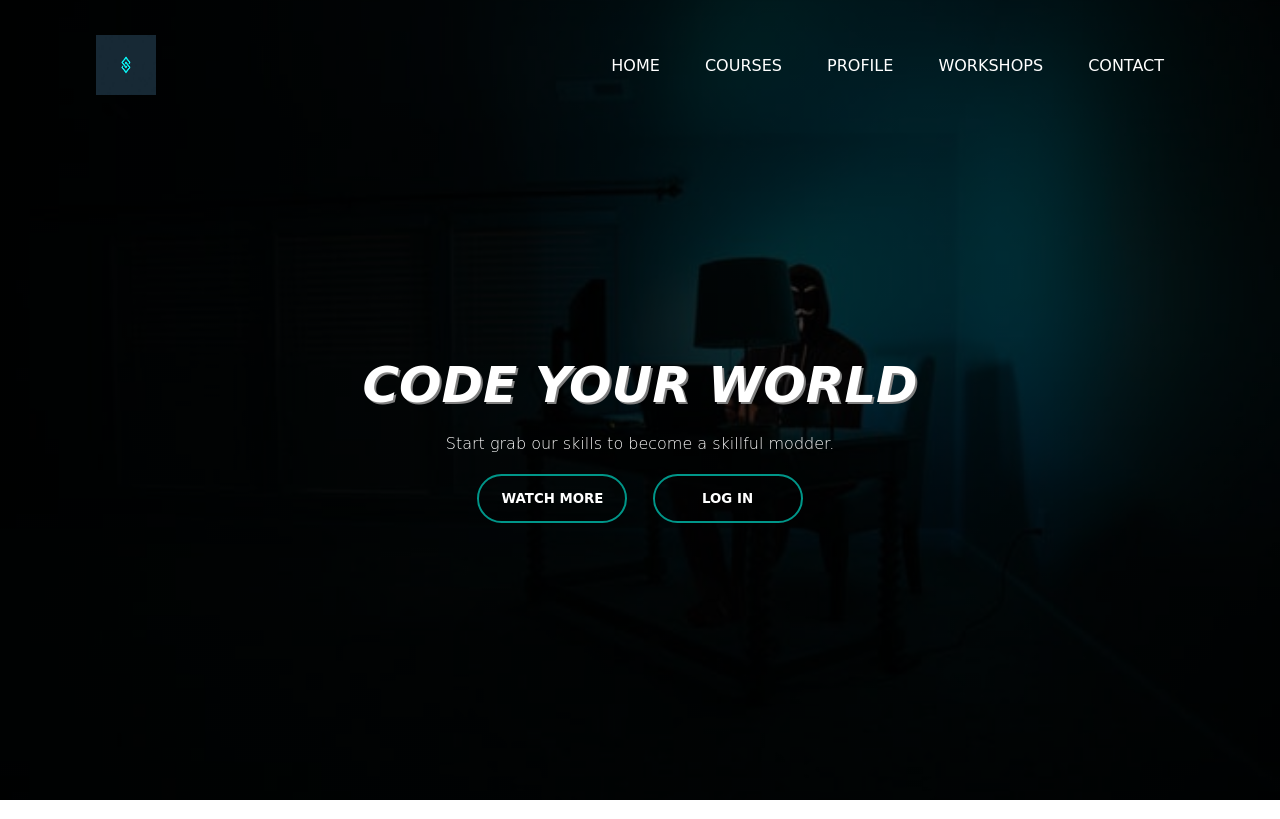
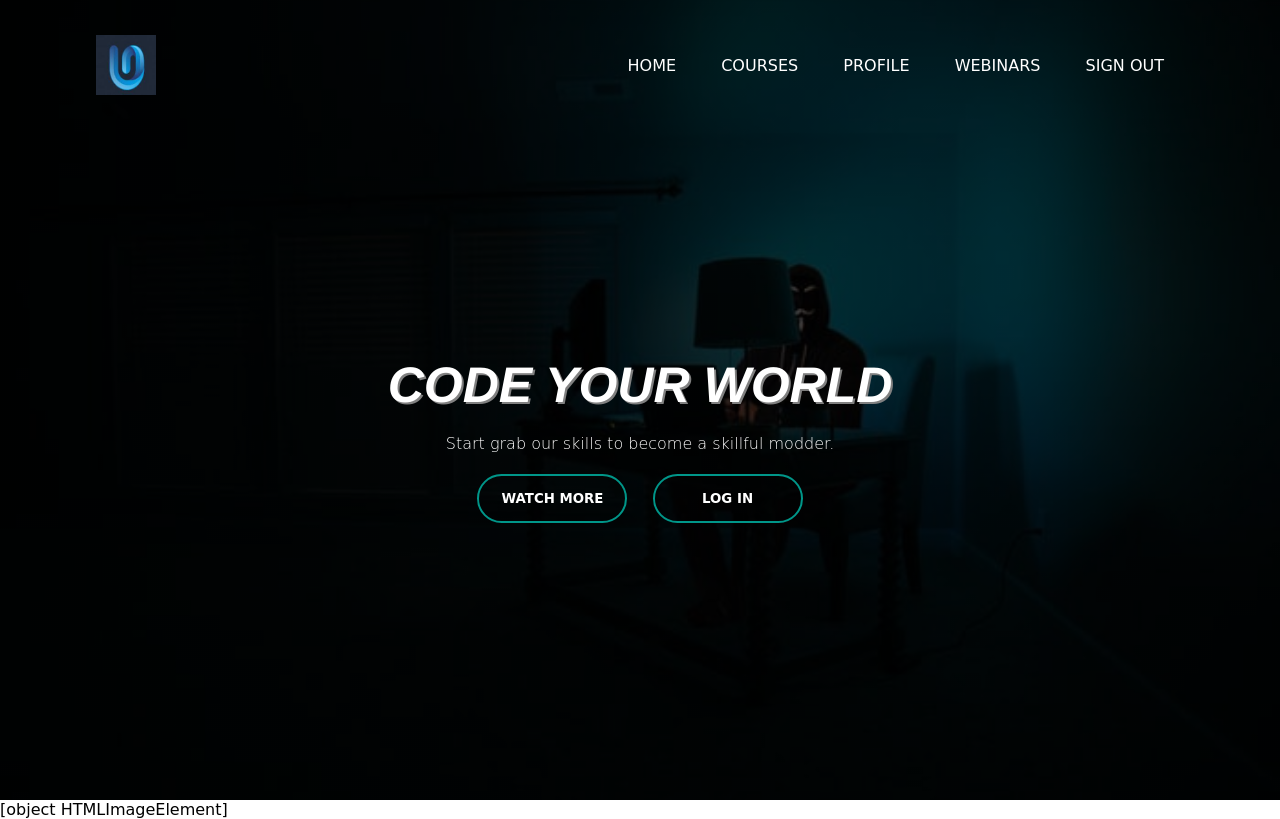
Before and after one commit to Gayathridevi8/Jamu, a plain HTML site: page index.html in a window 1280 px wide. Drawn offline with Linux system fonts and the light colour scheme.

Commit message:
first commit

```diff
--- a/index.html
+++ b/index.html
@@ -12,19 +12,22 @@
                 <li><a href="#">Home</a></li>
                 <li><a href="#">Courses</a></li>
                 <li><a href="#">Profile</a></li>
-                <li><a href="#">Workshops</a></li>
-                <li><a href="#">Contact</a></li>
+                <li><a href="#" id='web'>Workshops</a></li>
+                <li><a href="#" onclick="hi()">Sign out</a></li>
             </ul>
         </div>
         <div class="content">
-            <h1>CODE YOUR WORLD</h1>
+            <h1 class='font'>CODE YOUR WORLD</h1>
             <p>Start grab our skills to become a skillful modder.</p>
             <div>
                 <button type="button">WATCH MORE</button>
-                <button type="button">LOG IN</button>
+                <button type="button" onclick="login()">LOG IN</button>
             </div>
         </div>
 
     </div>
+    <script src="script.js">
+
+    </script>
 </body>
 </html>
--- /dev/null
+++ b/script.js
@@ -0,0 +1,21 @@
+//console to check the output
+console.log('Welcome');
+// event handler
+function hi(){
+   alert('Do you want to leave the page?');
+}
+//when clicking login button, it arises to a prompt box asking your email id
+function login(){
+    var a=prompt('Enter your email id:');
+    alert(a);
+}
+//changing nav bar element 'worshop' to 'Webinars'
+var a=document.getElementById('web');
+a.innerHTML='Webinars';
+//changing logo
+var b=document.getElementsByClassName('logo')[0];
+b.src="tech.jpg";
+document.write(b);
+//changing font of h1 element
+var c=document.getElementsByClassName('font')[0];
+c.style.fontFamily='Helvetica';
```
Also changed, not shown: tech.jpg (added), 1 other file.
